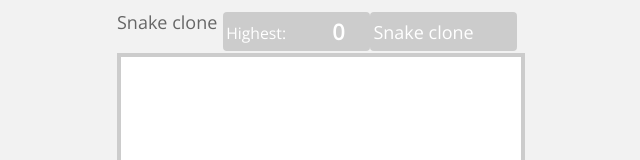
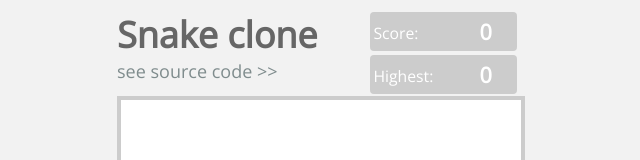
Before and after one commit to Boogeey/MySnakeClone, a plain HTML site: page index.html in a window 1280 px wide. Shown: the top 160 px of the page, without its empty margins (283-923 px from the left). Drawn offline with nearby package versions, Linux system fonts and the light colour scheme.

Commit message:
Update index.html

```diff
--- a/index.html
+++ b/index.html
@@ -11,10 +11,10 @@
     <body>
         <div id="container">
             <div id="head-container">
-                <div id="header">Snake clone</div>
+                <div id="header"><label>Snake clone</label><br/>
+                    <a href="https://github.com/Boogeey/MySnakeClone">see source code >></a></div>
                 <div class="scoreboard">
-                    <label>Snake clone</label><br/>
-                    <a href="https://github.com/Boogeey/MySnakeClone">see source code >></a>
+                    <label class="score-text">Score: </label><label id="score">0</label>
                 </div>
                 <div class="scoreboard">
                     <label class="score-text">Highest:</label><label id="topscore">0</label>
```
